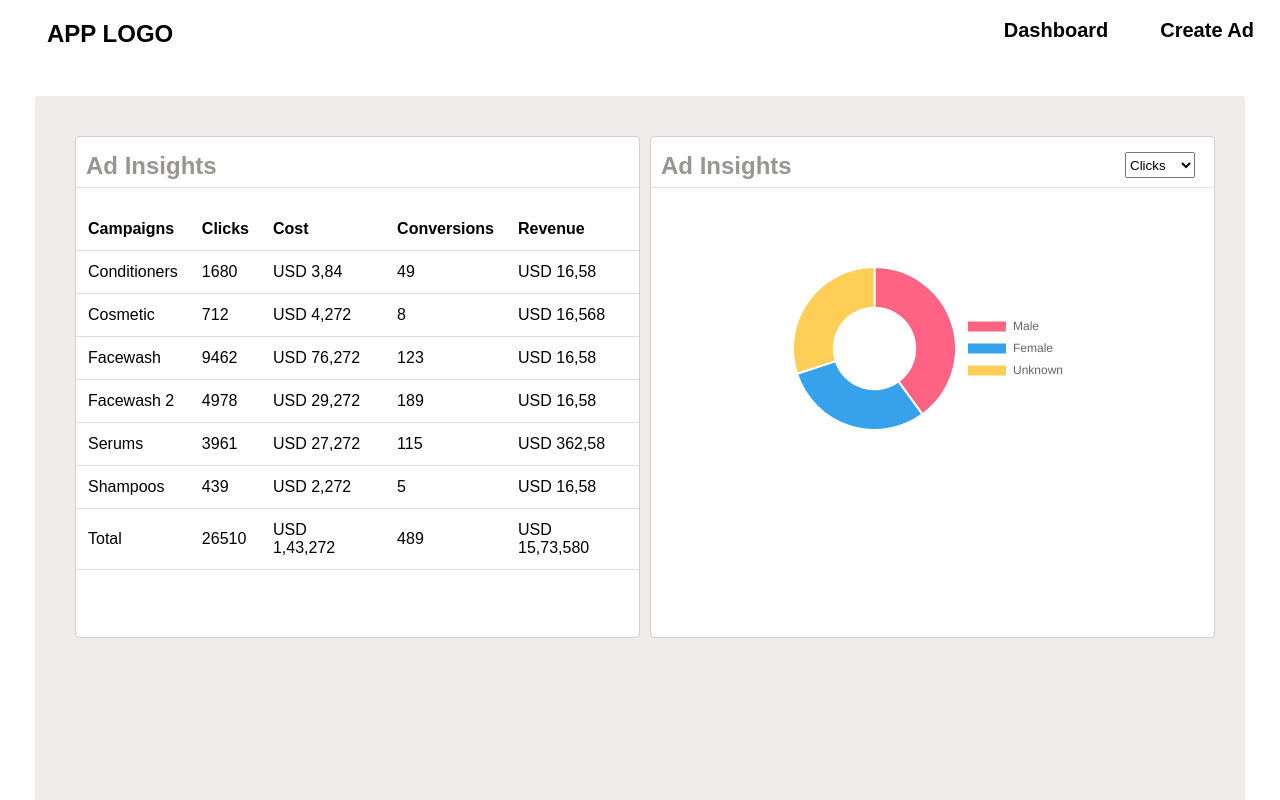
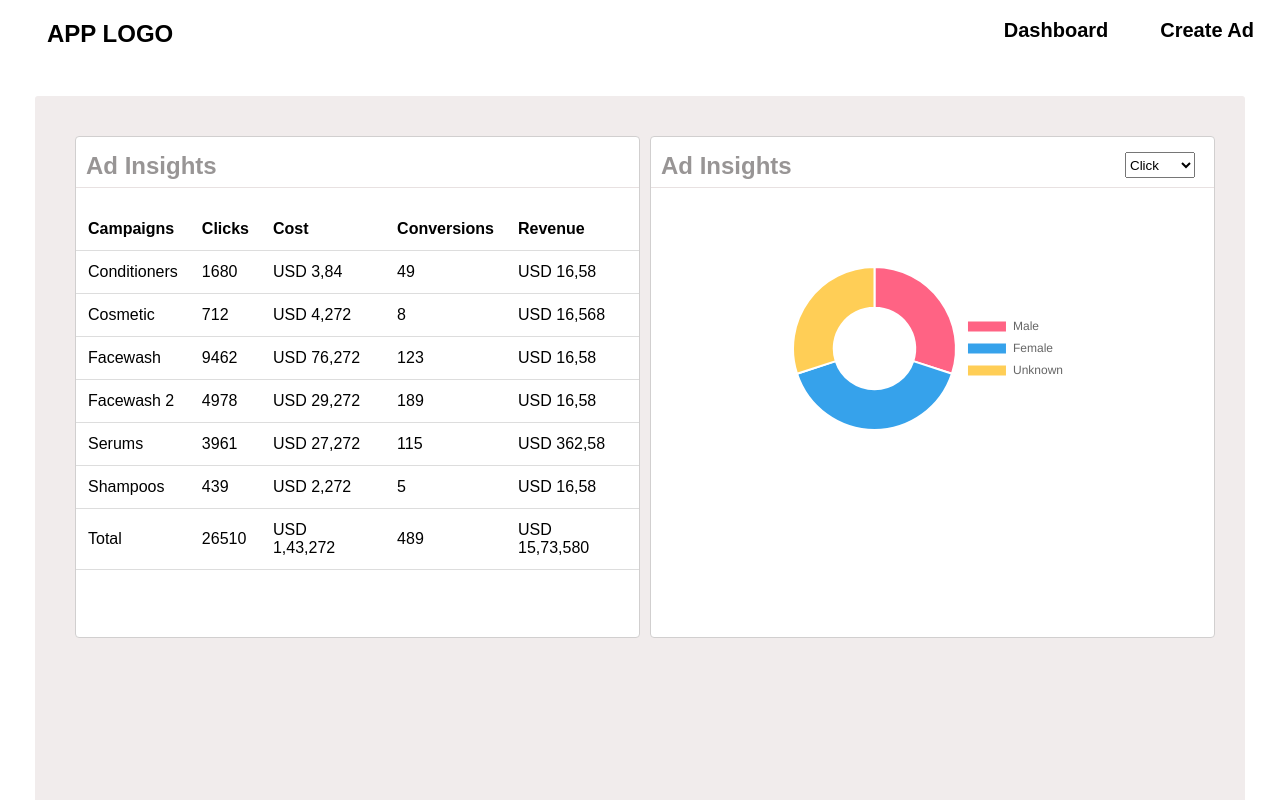
Before and after one commit to Anjali2424/Media-Text-Ads, a React (Create React App) app: page / in a window 1280 px wide. Shown: the top 800 px of the page. Built offline with nearby package versions, Linux system fonts and the light colour scheme.

Commit message:
handled based on select matrix doughnut chart changes

```diff
--- a/src/components/AdsInsights.js
+++ b/src/components/AdsInsights.js
@@ -9,43 +9,62 @@ ChartJS.register(ArcElement, Tooltip, Legend);
 
 const AdsInsights = () => {
     const [showChart, setShowChart] = useState(true);
-    const [selectedMetric, setSelectedMetric] = useState('clicks');
+    const [selectedMatrix, setSelectedMatrix] = useState('Click');
+
+    // Function to get chart data based on the selected matrix
+    const getChartData = (matrix) => {
+        switch (matrix) {
+            case 'Click':
+                return [30, 40, 30];
+            case 'Impressions':
+                return [20, 50, 30];
+            case 'Conversions':
+                return [10, 60, 30];
+            default:
+                return [0, 0, 0];
+        }
+    };
 
     const data = {
         labels: ['Male', 'Female', 'Unknown'],
         datasets: [
             {
-                data: [40, 30, 30],
+                data: getChartData(selectedMatrix),
                 backgroundColor: ['#FF6384', '#36A2EB', '#FFCE56'],
                 hoverBackgroundColor: ['#FF6384', '#36A2EB', '#FFCE56'],
             },
         ],
     };
 
+    const matrixOptions = ['Click', 'Impressions', 'Conversions'];
+
+    const handleMatrixChange = (event) => {
+        setSelectedMatrix(event.target.value);
+    };
+
+    const options = {
+        plugins: {
+            legend: {
+                position: 'right'
+            }
+        }
+    }
     const toggleView = () => {
         setShowChart((prev) => !prev);
     };
 
-    const handleMetricChange = (e) => {
-        setSelectedMetric(e.target.value);
-    };
 
-    const options = {
-        plugins: {
-           legend: {
-              position: 'right'
-           }
-        }
-     }
 
     return (
         <div>
             <h2 className="graphs-header">
                 Ad Insights
-                <select value={selectedMetric} onChange={handleMetricChange} className='select-metrix'>
-                    <option value="clicks">Clicks</option>
-                    <option value="impressions">Impressions</option>
-                    <option value="conversions">Conversions</option>
+                <select value={selectedMatrix} onChange={handleMatrixChange} className='select-metrix'>
+                    {matrixOptions.map((matrix) => (
+                        <option key={matrix} value={matrix}>
+                            {matrix}
+                        </option>
+                    ))}
                 </select>
 
             </h2>
```
